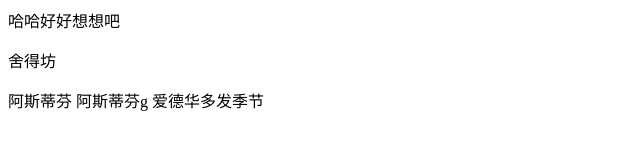
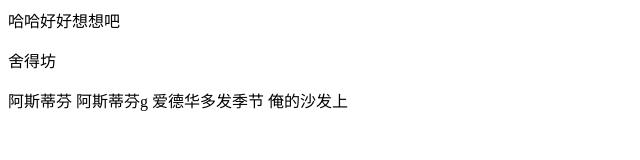
Before and after one commit to luvyao/three, a plain HTML site: page index.html in a window 1280 px wide. Shown: the whole page, without its empty margins (0-640 px from the left). Drawn offline with Linux system fonts and the light colour scheme.

Commit message:
你说的复活甲

```diff
--- a/index.html
+++ b/index.html
@@ -12,5 +12,6 @@
     阿斯蒂芬
     阿斯蒂芬g
     爱德华多发季节
+    俺的沙发上
 </body>
 </html>
```
